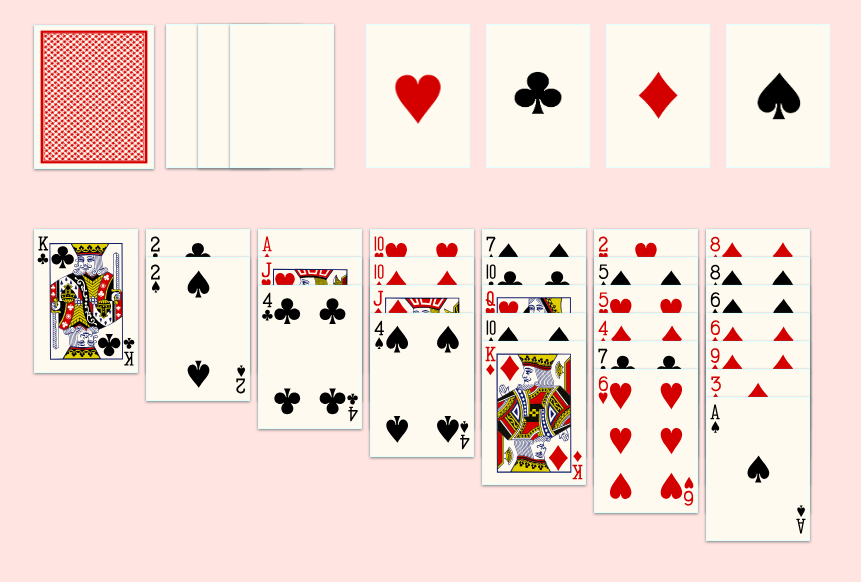
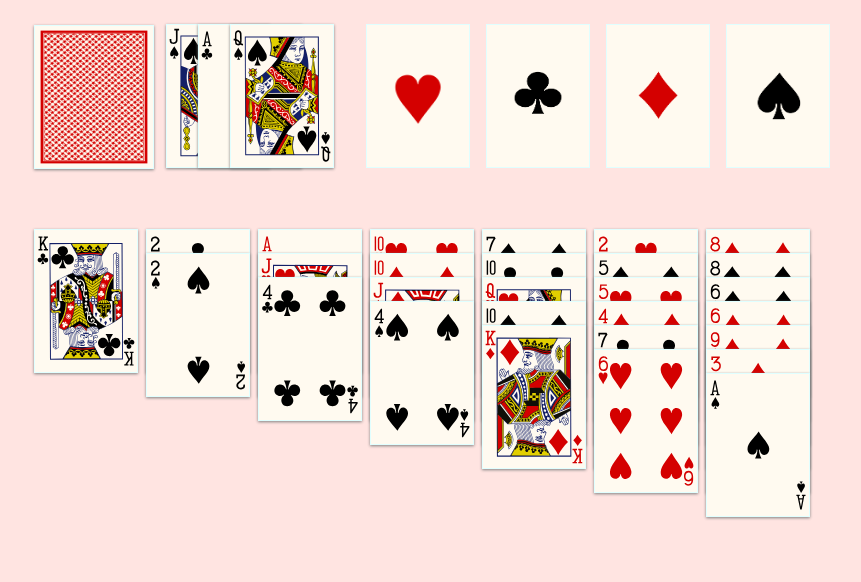
Before and after one commit to Samantha2233/Solitaire, a plain HTML site: page index.html in a window 1280 px wide. Both pictures are taken after a click on the element 308 px from the left and 98 px from the top of the page. Shown: the whole page, without its empty margins (214-1075 px from the left). Drawn offline with Linux system fonts and the light colour scheme.

Commit message:
deal 3 cards functionality

```diff
--- a/css/style.css
+++ b/css/style.css
@@ -30,6 +30,7 @@ body {
 
 #deck img {
     width: 15vmin;
+    margin: .5vmin;
 }
 
 #dealer {
@@ -99,6 +100,9 @@ body {
     position: relative;
 }
 
+.col {
+    margin: .5vmin;
+}
 
 .card {
     border: .1vmin solid lightcyan;
@@ -107,7 +111,6 @@ body {
     background-color: floralwhite;
     background-size: contain;
     background-repeat: no-repeat;
-    margin: .5vmin;
     filter: drop-shadow(.1vmin .2vmin .2vmin grey);
     cursor: pointer;
 }
--- a/index.html
+++ b/index.html
@@ -21,11 +21,8 @@
                 <div id="deal-space">
                     <div class="cardD" id="cardD1"></div>
                     <div class="cardD" id="cardD2"></div>
-                    <div class="cardD" id="cardD3"></div>
+                    <div class="cardD card" id="cardD3"></div>
                 </div>
-            </div>
-            <div id="clearspace">
-
             </div>
             <div id="foundation">
                 <div id="heartsF">
--- a/js/main.js
+++ b/js/main.js
@@ -418,6 +418,48 @@ game.addEventListener('click', function(event) {
 
 
 
+deck.addEventListener('click', function() {
+    //grab divs for card imgs to be placed in
+    // let cardD1 = document.getElementById('cardD1');
+    // let cardD2 = document.getElementById('cardD2');
+    // let cardD3 = document.getElementById('cardD3');
+
+
+    //pop card from deck array to be placed into 3 card divs
+    i = 0;
+    while(i < 3) {
+        i++;
+        cardID = "";
+        cardID = 'cardD'+i;
+        //grab a card from deck
+        let newCard = deckArr.pop();
+        console.log(newCard);
+        //grab image from that card
+        let newCardImg = `url(${newCard.img})`;
+        console.log(newCardImg);
+        //apply image to cardD space
+
+        let card = document.getElementById(`${cardID}`);
+
+        console.log(cardID);
+        card.style.backgroundImage = newCardImg;
+
+
+
+        console.log(i);
+        console.log(deckArr);
+    }
+
+});
+
+
+        // //grab a div for image to be placed in
+        // let card = document.getElementById(`${cardID}`);
+        // //place images in card divs!
+        // let cardImg = `url(${cardObj.img})`;
+        // card.style.backgroundImage = cardImg;
+
+
 
 
 // when heartsF is dragged to, only ace of hearts can go there
```
